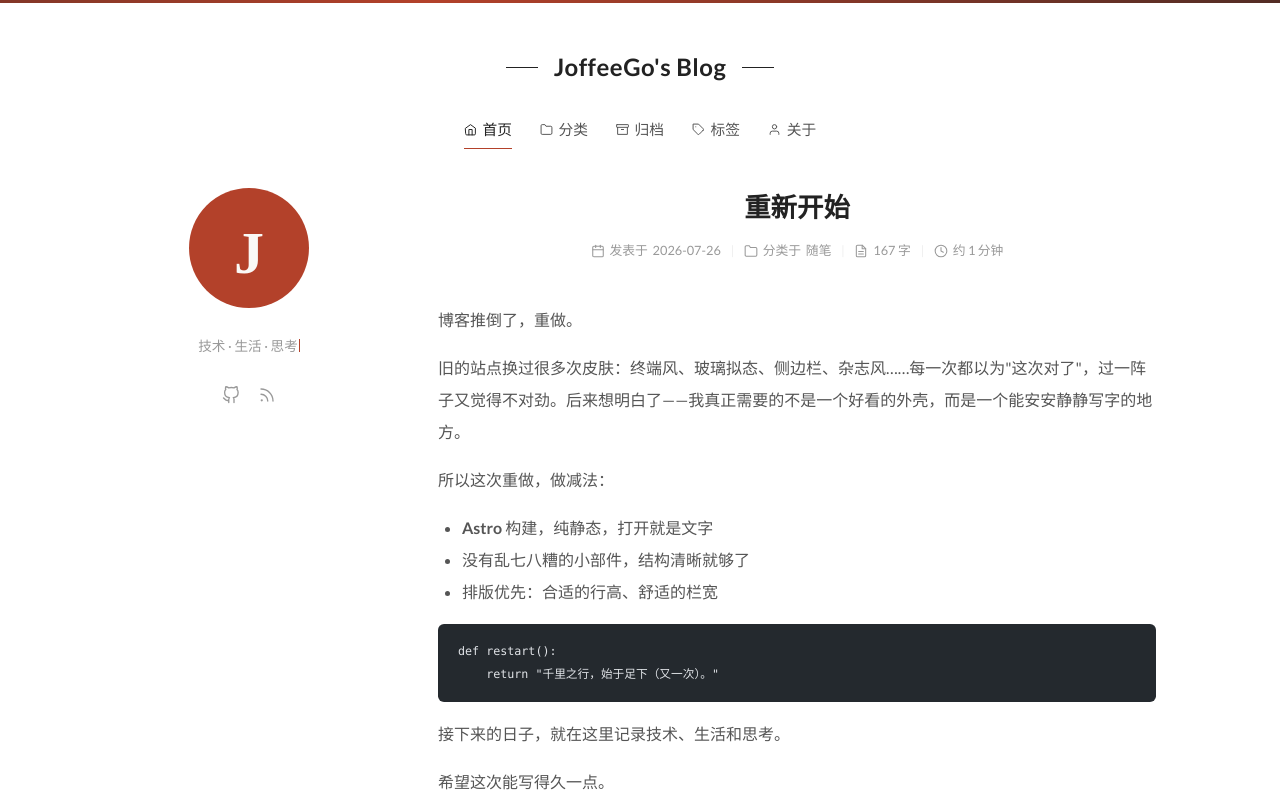
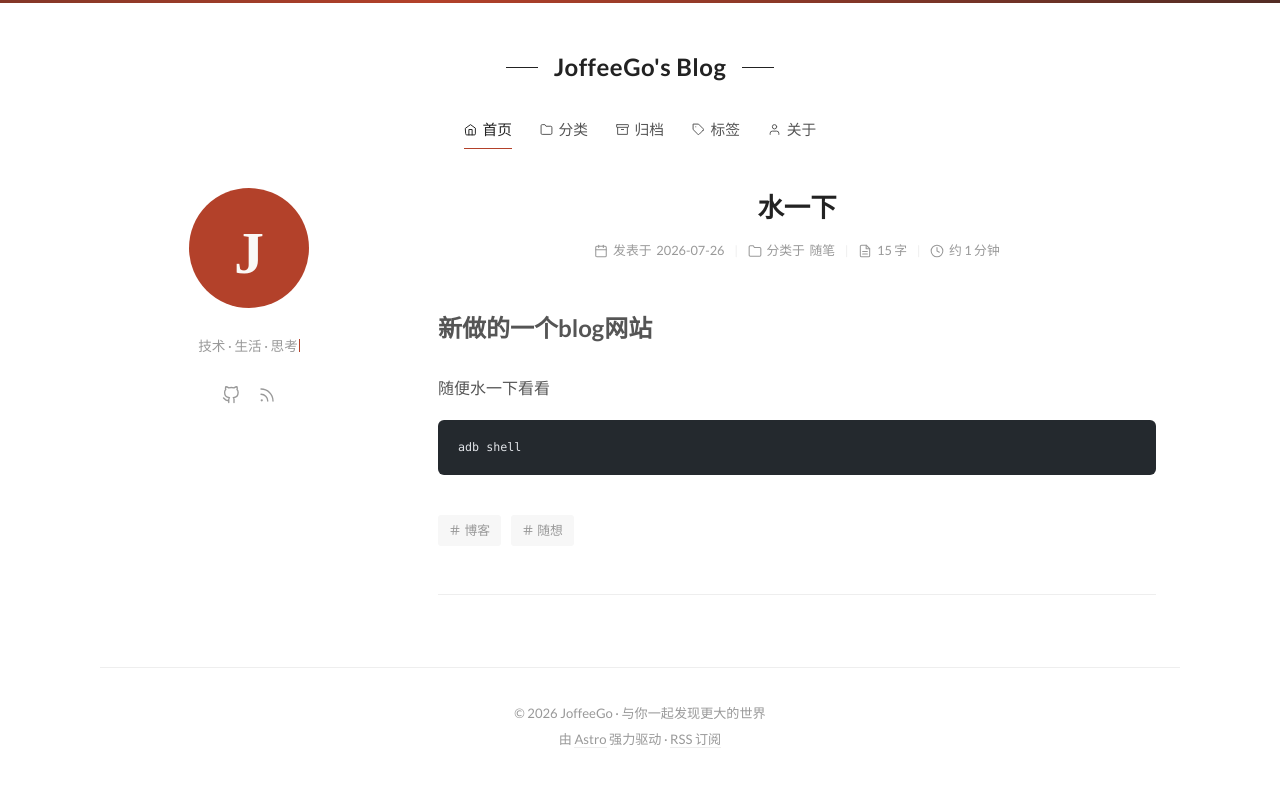
Before and after one commit to joffeego/joffeego.github.io, an Astro site: page /blog/fresh-start in a window 1280 px wide. Shown: the top 802 px of the page. Built offline with nearby package versions, Linux system fonts and the light colour scheme; Astro itself is replaced by a stand-in of ours; code samples lack their colours.

Commit message:
✏️ 更新文章「fresh-start」

````diff
--- a/src/content/blog/fresh-start.md
+++ b/src/content/blog/fresh-start.md
@@ -1,7 +1,7 @@
 ---
-title: 重新开始
+title: 水一下
 date: 2026-07-26
-description: 博客推倒重做后的第一篇。
+description: 随便水一下
 categories:
   - 随笔
 tags:
@@ -9,21 +9,10 @@ tags:
   - 随想
 ---
 
-博客推倒了，重做。
+# 新做的一个blog网站
 
-旧的站点换过很多次皮肤：终端风、玻璃拟态、侧边栏、杂志风……每一次都以为"这次对了"，过一阵子又觉得不对劲。后来想明白了——我真正需要的不是一个好看的外壳，而是一个能安安静静写字的地方。
+随便水一下看看
 
-所以这次重做，做减法：
-
-- **Astro** 构建，纯静态，打开就是文字
-- 没有乱七八糟的小部件，结构清晰就够了
-- 排版优先：合适的行高、舒适的栏宽
-
-```python
-def restart():
-    return "千里之行，始于足下（又一次）。"
+```plain
+adb shell
 ```
-
-接下来的日子，就在这里记录技术、生活和思考。
-
-希望这次能写得久一点。
````
